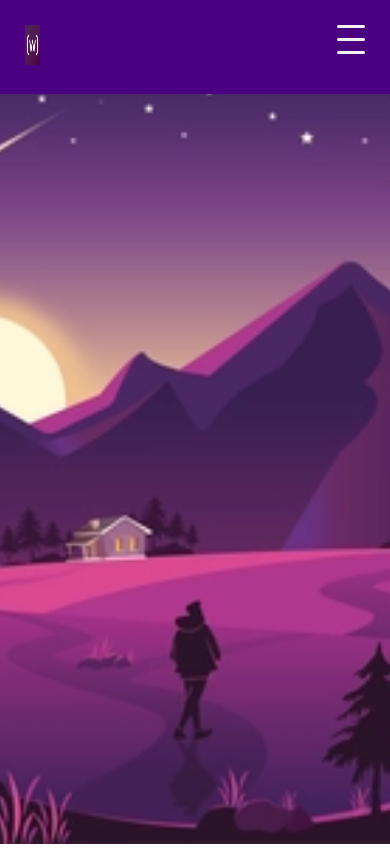
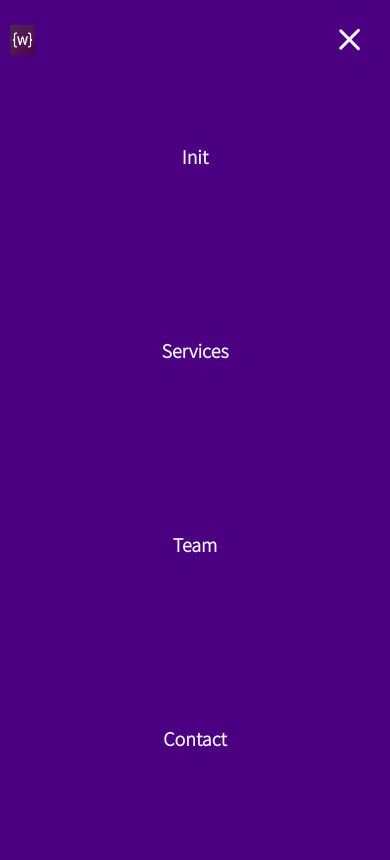
Before and after one commit to Gimena-Riveros/ResponsiveMenu, a plain HTML site: page index.html in a window 390 px wide. Both pictures are taken after a click on the button 351 px from the left and 39 px from the top of the page. Drawn offline with Linux system fonts and the light colour scheme.

Commit message:
Completo el menu responsivo con html5 - css3 - js. MGR

```diff
--- a/main.js
+++ b/main.js
@@ -1 +1,9 @@
 const ham = document.querySelector('.ham');
+const links = document.querySelector('.menu-links');
+const bars = document.querySelectorAll('.ham span');
+
+
+ham.addEventListener('click', () => {
+    links.classList.toggle('activate');
+    bars.forEach(child => {child.classList.toggle('animated')});
+});
--- a/style.css
+++ b/style.css
@@ -33,7 +33,7 @@ nav {
 }
 
 .ham{
-    /*  display: none   */
+    /*  display: none;   */
     cursor: pointer;
     border: none;
     margin: 0;
@@ -69,9 +69,7 @@ nav {
 .menu-links li:hover {
     background-color: mediumslateblue;
 }
-.menu-links.activate {
-    display: flex;
-}
+
 
 /*  *******  RESPONSIVE  MENU   *******    */
 @media (max-width:768px) {
@@ -79,13 +77,21 @@ nav {
         overflow: hidden;
     }
     .logoClass {
-        padding-left: 25px;
+        padding-left: 5px;
+        margin-left: 5px;
+        width: 30px;
+        height: 30px;
     }
+
     .ham {
         display: block;
         position: absolute;
         top: 15px;
         right: 25px;
+        transition: 0.2s 0.1s;
+    }
+    .ham:hover {
+        transform: rotate(360deg);
     }
     nav {
         flex-direction: column;
@@ -101,6 +107,7 @@ nav {
         padding: 0;
         width: 100%;
         display: none;
+        opacity: 0;
     }
     .menu-links li {
         width: 100%;
@@ -108,3 +115,22 @@ nav {
         padding: 20px;
     }
 }
+
+@keyframes showMenu {
+    from{opacity: 0;}
+    to{opacity: 1;}
+}
+.menu-links.activate {
+    display: flex;
+    animation: showMenu 500ms ease-in-out both;
+}
+
+.br-1.animated {
+    transform: rotate(-45deg) translate(-10px, 8px);
+}
+.br-2.animated {
+    opacity: 0;
+}
+.br-3.animated {
+    transform: rotate(45deg) translate(-10px, -8px);
+}
```
